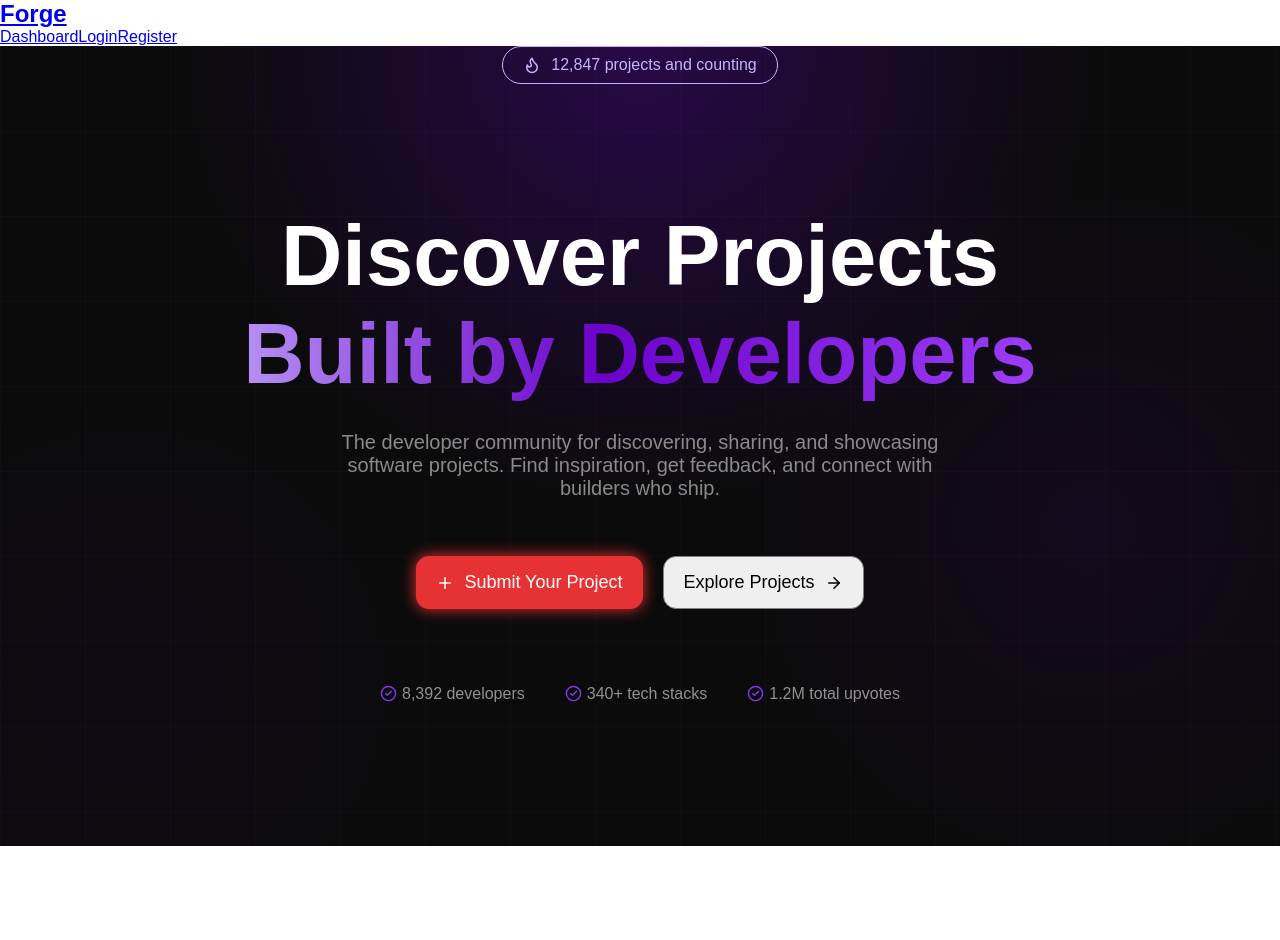
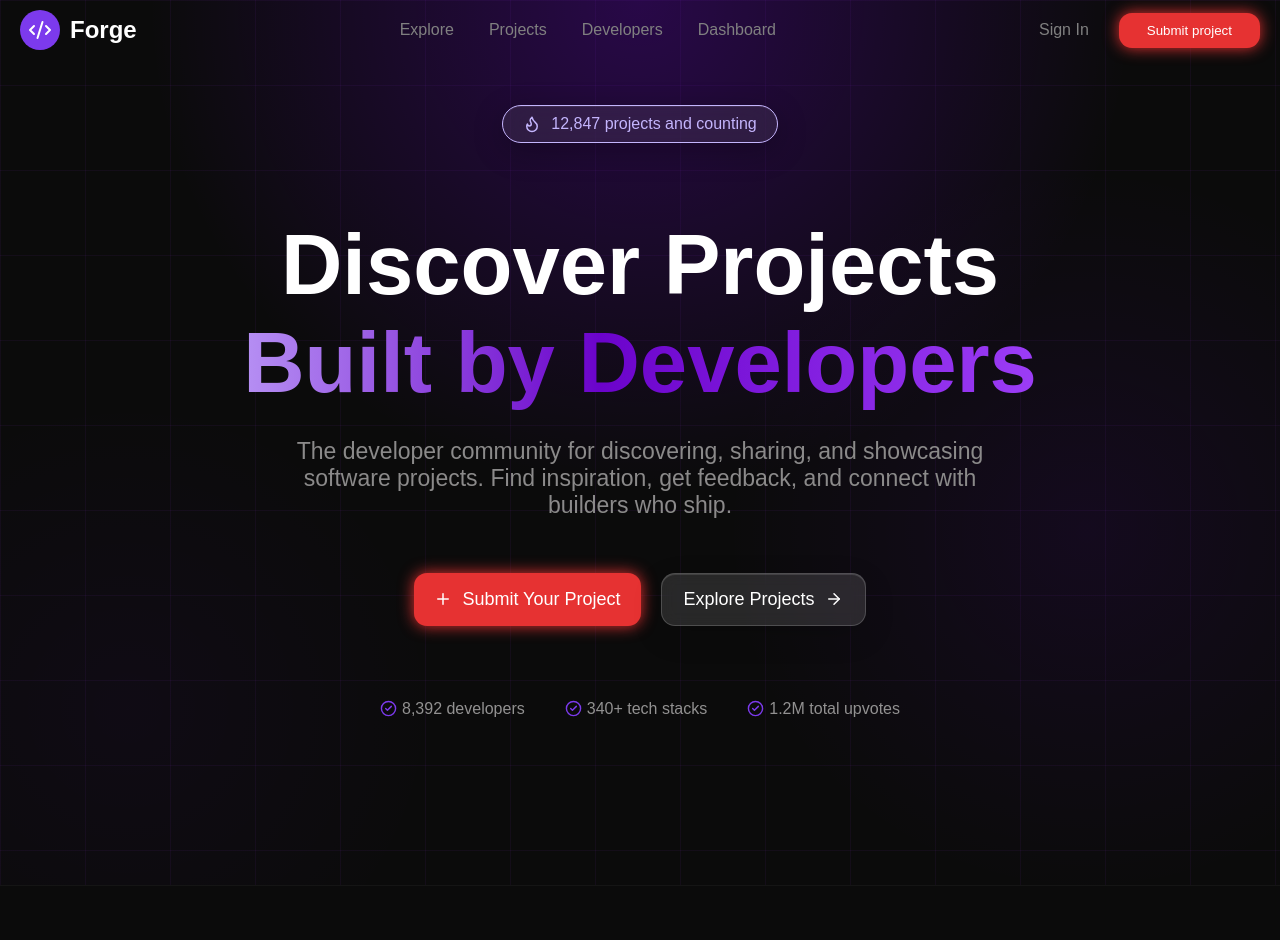
Before and after one commit to sufia10/Forge, a React (Vite) app in the folder client/: page / in a window 1280 px wide. Shown: the top 940 px of the page. Before the commit the page ends 846 px from the top, so only its background shows below. Built offline with nearby package versions, Linux system fonts and the light colour scheme.

Commit message:
Complete navbar and implement infinite marquee technique

```diff
--- a/client/src/App.jsx
+++ b/client/src/App.jsx
@@ -1,10 +1,9 @@
 import AppRoutes from './routes/AppRoutes';
-import Navbar from './components/layout/Navbar';
+
 
 function App(){
   return(
     <div>
-      <Navbar />
       <AppRoutes />
     </div>
   );
--- a/client/src/components/Home/Hero.jsx
+++ b/client/src/components/Hero/Hero.jsx
@@ -4,6 +4,7 @@ import {Plus, Flame, ArrowRight, CircleCheck} from "lucide-react";
 function Hero(){
     return(
         <section className = "hero">
+
         <div className ='hero-content'>
 
             <div className="hero-para">
--- a/client/src/components/Home/hero.css
+++ b/client/src/components/Hero/hero.css
@@ -1,38 +1,23 @@
 .hero{
     min-height: 100vh;
-    background-color: black;
-    background:
-    radial-gradient(circle at 50% 0%, rgba(128,0,255,.25) 0%, transparent 45%),
-    radial-gradient(circle at 10% 80%, rgba(128,0,255,.04) 0%, transparent 23%),
-    radial-gradient(circle at 85% 60%, rgba(128,0,255,.08) 0%, transparent 30%),
-        linear-gradient(
-            to right,
-            rgba(170, 59, 255, 0.04) 1px,
-            transparent 1px
-        ),
-        linear-gradient(
-            to bottom,
-            rgba(170, 59, 255, 0.04) 1px,
-            transparent 1px
-        ),
+}
 
-        #0b0b0b;
-
-    background-size:
-        auto,
-        auto,
-        auto,
-
-        85px 85px,
-
-        85px 85px;
-}
 .hero-para{
     display:inline-block;
     justify-content: center;
     padding: 9px 20px;
     border-radius: 30px;
     border: 1px solid rgb(196,181,253);
+     background: rgba(255,255,255,0.08);
+    -webkit-backdrop-filter: blur(16px);
+    backdrop-filter: blur(16px);
+    box-shadow:
+        0 8px 30px rgba(0,0,0,0.25),
+        inset 0 1px 0 rgba(255,255,255,0.08);
+    cursor: pointer;
+    transition: all .3s ease;
+    margin-top: 45px;
+
 }
 
 .hero-para p{
@@ -72,14 +57,14 @@
     flex-direction: column;
     justify-content: center;
     align-items: center;
-
-    gap: 28px;
+    gap: 26px;
+    margin-bottom: 50px;
 }
 
 .h-paragraph{
     color: rgb(139, 138, 138);
-    font-size: 20px;
-    max-width: 600px;
+    font-size: 23px;
+    max-width: 750px;
     margin: 0 auto;
     text-align: center;
 }
@@ -104,15 +89,35 @@
     cursor:pointer;
 }
 
+.cta-btn:hover{
+    background-color: rgb(255, 0, 0);
+    box-shadow: 0px 0px 15px rgb(255, 0, 0);
+    transform: translateY(-2px);
+}
+
 .sec-btn{
     display: flex;
     align-items: center;
     gap: 10px;
+    padding: 15px 22px;
     font-size: 18px;
-    padding: 15px 20px;
-    border-radius: 13px;
-    border: 1px solid grey;
+    color: white;
+    border-radius: 14px;
+    border: 1px solid rgba(255,255,255,0.18);
+    background: rgba(255,255,255,0.12);
+    -webkit-backdrop-filter: blur(8px);
+    backdrop-filter: blur(8px);
+     box-shadow:
+        inset 0 1px 0 rgba(255,255,255,0.12),
+        0 10px 30px rgba(0,0,0,0.15);
     cursor: pointer;
+    transition: All.3s ease;
+}
+
+.sec-btn:hover{
+    background: rgba(255,255,255,.16);
+    border-color: rgba(255,255,255,.28);
+    transform: translateY(-2px);
 }
 .hero-stats{
     display: flex;
--- /dev/null
+++ b/client/src/components/Marquee/Marquee.jsx
@@ -0,0 +1,51 @@
+import './marquee.css'
+
+const techStack = [
+       "Node.JS",
+       "GraphQL",
+       "React",
+       "Python",
+       "Tailwind CSS",
+       "Next.JS",
+       "Rust",
+       "PostgreSQL",
+       "MongoDB",
+       "Docker",
+       "Typescript",
+       "Go",
+       "Redis",
+       "Firebase"
+];
+
+function Marquee() {
+
+
+    const marqueeList = techStack.map((item, index) => {
+        return (
+            <div key={index} className="tech-list">
+            <div className="dot"></div>
+                <p>{item}</p>
+            </div>
+        );
+    });
+
+
+    return (
+        <section className="marquee">
+            <div className='marquee-track'>
+
+            <div className='marqueeList'>
+                 {marqueeList}
+            </div>
+
+            <div className='marqueeList'>
+                 {marqueeList}
+            </div>
+
+            </div>
+
+        </section>
+    );
+}
+
+export default Marquee;
--- /dev/null
+++ b/client/src/components/Marquee/marquee.css
@@ -0,0 +1,55 @@
+.marquee{
+    position: relative;
+    border-top: 0.5px solid rgb(146, 145, 145, 0.08);
+    border-bottom: 0.5px solid rgb(146, 145, 145, 0.08);
+    padding: 53px;
+    overflow: hidden;
+}
+
+.marquee-track{
+    display: flex;
+    animation: slide 38s linear  infinite;
+    white-space: nowrap;
+    width: max-content;
+    gap: 40px;
+}
+
+.marqueeList{
+    display: flex;
+    align-items: center;
+    gap: 45px;
+
+    flex-shrink: 0;
+}
+
+@keyframes slide {
+    from {
+        transform: translateX(0%);
+    }
+    to{
+         transform: translateX(calc(-50% - 23px));
+    }
+}
+.tech-list{
+    display: flex;
+    align-items: center;
+    gap:8px;
+
+    white-space: nowrap;
+}
+
+.dot{
+    width: 6px;
+    height: 6px;
+
+    border-radius: 50%;
+    background: rgb(146, 145, 145,0.5);
+
+    flex-shrink: 0;
+}
+
+.tech-list p{
+    color: rgb(146, 145, 145, 0.5);
+    font-size: 15px;
+    font-weight: 500;
+}
--- a/client/src/components/layout/Navbar.jsx
+++ b/client/src/components/layout/Navbar.jsx
@@ -1,16 +1,32 @@
 import {Link} from 'react-router-dom'
-
+import { CodeXml } from 'lucide-react';
+import "./navbar.css"
 
 function Navbar(){
     return(
-        <nav>
+        <nav className='navbar'>
+            <div className='navbar-main'>
+                <div className='icon'>
+                    <CodeXml />
+                </div>
+                <h2>Forge</h2>
+            </div>
 
-            <Link to="/">
-            <h2>Forge</h2>
-            </Link>
-            <Link to="/dashboard">Dashboard</Link>
-            <Link to="/login">Login</Link>
-            <Link to="/register">Register</Link>
+            <div className='navbar-links'>
+                <Link to= '/'> Explore</Link>
+                <Link to ='/projectDetails'>Projects</Link>
+                <Link to = '/profile'>Developers</Link>
+                <Link to ='/dashboard'>Dashboard</Link>
+            </div>
+
+            <div className='navbar-auth'>
+                <Link to = '/Login'>
+                   Sign In
+                </Link>
+
+                 <button> Submit project</button>
+            </div>
+
         </nav>
     );
 
--- /dev/null
+++ b/client/src/components/layout/navbar.css
@@ -0,0 +1,76 @@
+.navbar{
+    display:flex;
+    flex-direction: row;
+    justify-content: space-between;
+    padding: 10px 20px;
+}
+
+.navbar a{
+    text-decoration: none;
+    color: grey
+}
+.navbar h2{
+    color:white;
+}
+
+.icon{
+    display:flex;
+    justify-content: center;
+    align-items: center;
+    height:40px;
+    width:40px;
+    background-color: rgb(124,58,237);
+    color:white;
+    border-radius: 20px;
+}
+
+.navbar-main{
+    display:flex;
+    flex-direction: row;
+    gap: 10px;
+    align-items: center;
+}
+
+.navbar-links{
+    display:flex;
+    flex-direction: row;
+    gap: 35px;
+    align-items: center;
+    cursor: pointer;
+}
+
+.navbar-links a:hover{
+    color: rgb(216, 219, 225);
+    transform: translateY(-1px);
+    transition: all 0.2s ease;
+}
+
+.navbar-auth{
+    display:flex;
+    flex-direction: row;
+    gap: 30px;
+    align-items: center;
+}
+.navbar-auth a:hover{
+    color: rgb(216, 219, 225);
+    transform: translateY(-1px);
+    transition: all 0.2s ease;
+}
+
+.navbar-auth button {
+    display: flex;
+    align-items: center;
+    padding: 10px 28px;
+    background-color: rgb(230, 50, 50);
+    box-shadow: 0px 0px 15px rgb(230, 50, 50);
+    color: white;
+    border-radius: 13px;
+    border: none;
+    cursor: pointer;
+}
+
+.navbar-auth button:hover{
+    background-color: rgb(255, 0, 0);
+    box-shadow: 0px 0px 15px rgb(255, 0, 0);
+    transform: translateY(-2px);
+}
--- a/client/src/pages/Home.jsx
+++ /dev/null
@@ -1,11 +0,0 @@
-import Hero from '../components/Home/Hero';
-
-function Home(){
-    return (
-        <div>
-            <Hero />
-        </div>
-    );
-}
-
-export default Home;
--- /dev/null
+++ b/client/src/pages/Home/Home.jsx
@@ -0,0 +1,22 @@
+import Hero from '../../components/Hero/Hero';
+import Navbar from '../../components/layout/Navbar';
+import Marquee from '../../components/Marquee/Marquee';
+import './home.css'
+
+function Home(){
+    return (
+        <div className='home'>
+            <div className='hero-background'>
+            <Navbar />
+            <Hero />
+        </div>
+
+        <div>
+             <Marquee />
+        </div>
+
+        </div>
+    );
+}
+
+export default Home;
--- /dev/null
+++ b/client/src/pages/Home/home.css
@@ -0,0 +1,34 @@
+.hero-background{
+     background:
+    radial-gradient(circle at 50% 0%, rgba(128,0,255,.25) 0%, transparent 45%),
+    radial-gradient(circle at 10% 80%, rgba(128,0,255,.04) 0%, transparent 23%),
+    radial-gradient(circle at 85% 60%, rgba(128,0,255,.08) 0%, transparent 30%),
+        linear-gradient(
+            to right,
+            rgba(170, 59, 255, 0.06) 1px,
+            transparent 1px
+        ),
+        linear-gradient(
+            to bottom,
+            rgba(170, 59, 255, 0.06) 1px,
+            transparent 1px
+        );
+
+    background-size:
+        auto,
+        auto,
+        auto,
+
+        85px 85px,
+
+        85px 85px;
+        background-repeat: no-repeat, no-repeat, no-repeat, repeat, repeat;
+
+        padding-bottom: 25px;
+}
+
+
+.home{
+    background-color: #0b0b0b;
+    min-height: 100vh;
+}
--- a/client/src/routes/AppRoutes.jsx
+++ b/client/src/routes/AppRoutes.jsx
@@ -1,5 +1,5 @@
 import {Routes, Route} from 'react-router-dom';
-import Home from '../pages/Home';
+import Home from '../pages/Home/Home';
 import Dashboard from '../pages/Dashboard';
 import Login from"../pages/Login";
 import Register from"../pages/Register";
```
